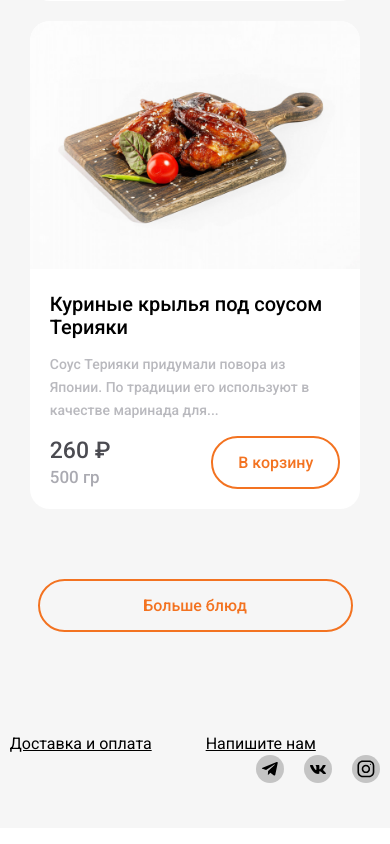
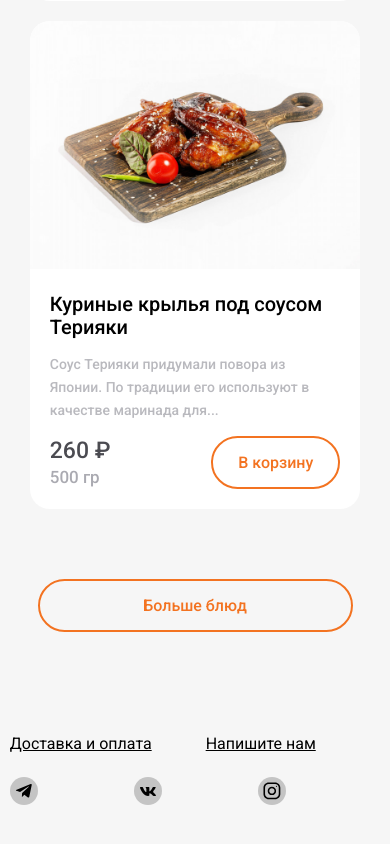
Before and after one commit to nika-katliar/index.eda, a plain HTML site: page index.html in a window 390 px wide. Shown: the part 4367-5211 px from the top of the page. Drawn offline with nearby package versions, Linux system fonts and the light colour scheme.

Commit message:
Add files via upload

```diff
--- a/css/style.css
+++ b/css/style.css
@@ -400,6 +400,7 @@ body {
 }
 .footer-logo {
   margin-right: 50px;
+
 }
 .footer-link {
   font-size: 16px;
@@ -407,11 +408,13 @@ body {
   text-decoration: underline;
   color: #000000;
   margin-right: 50px;
+
 }
 .social-links {
   display: flex;
   align-items: center;
   margin-left: auto;
+  margin-top: 22px;
 }
 .social-link {
   margin-left: 20px;
@@ -494,6 +497,9 @@ flex-wrap: wrap;
     -webkit-box-pack: center;
   }
   .social-link{
-     width: calc(50% - 30px);
+    margin-left: 0;
+    width: 124px;
+        justify-content: space-between;
+
   }
 }
```
